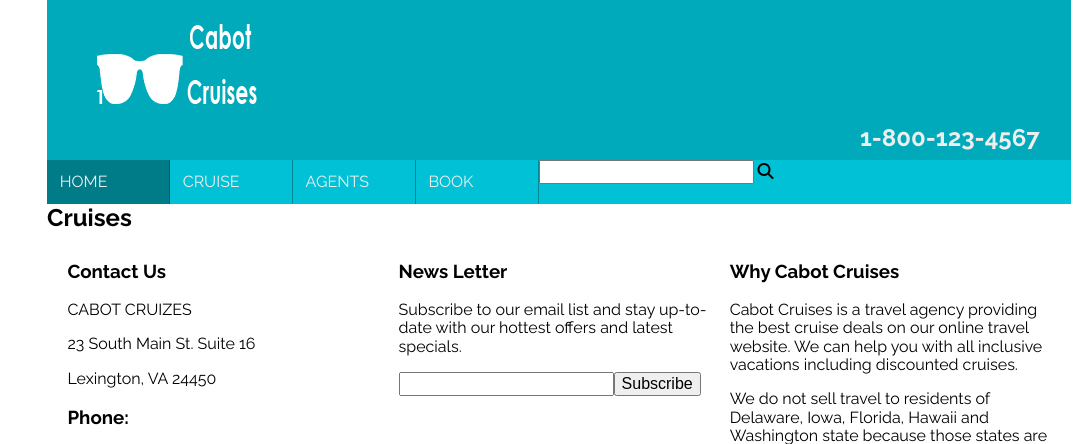
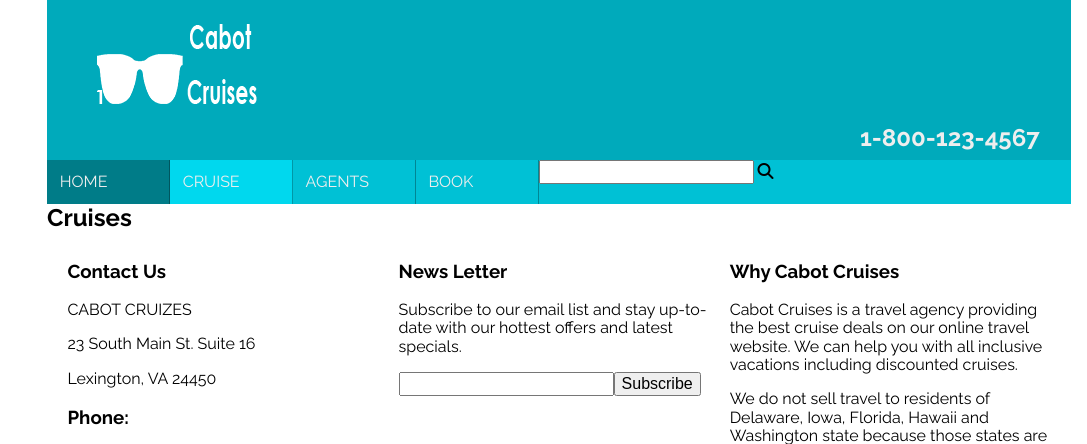
Before and after one commit to DevelopingWriter96/cabotphp, a PHP site: page /cruise.php in a window 1280 px wide; the page is wider, and only the part inside the window is pictured. Shown: the top 444 px of that part, without its empty margins (193-1280 px from the left). Run offline with PHP 8.4, Linux system fonts and the light colour scheme; some libraries are stand-ins or nearby versions.

Commit message:
More changes to css and javascript

```diff
--- a/css/styles.css
+++ b/css/styles.css
@@ -491,6 +491,9 @@ picture div {
   position: absolute;
   bottom: 0; }
 
+.parent {
+  background-color: #00d8ee; }
+
 div.cards {
   display: grid;
   grid-template-columns: 1fr;
--- a/js/script.js
+++ b/js/script.js
@@ -23,6 +23,7 @@ for (i=0; i<test2.length; i++) {
 console.log(myPage);
 
 if(pieceIwant === myPage) {
+    test2[i].className="parent";
     alert("Match Found! " + myPage);
 }
 }
--- a/scss/_small.scss
+++ b/scss/_small.scss
@@ -99,7 +99,9 @@ picture img {width:100%;}
 picture div {position: absolute;
 	bottom: 0;}
 
-
+.parent {
+	background-color: lighten($backColor, 10%)
+}
 
 
 div.cards {
```
Also changed, not shown: 1 other file.
